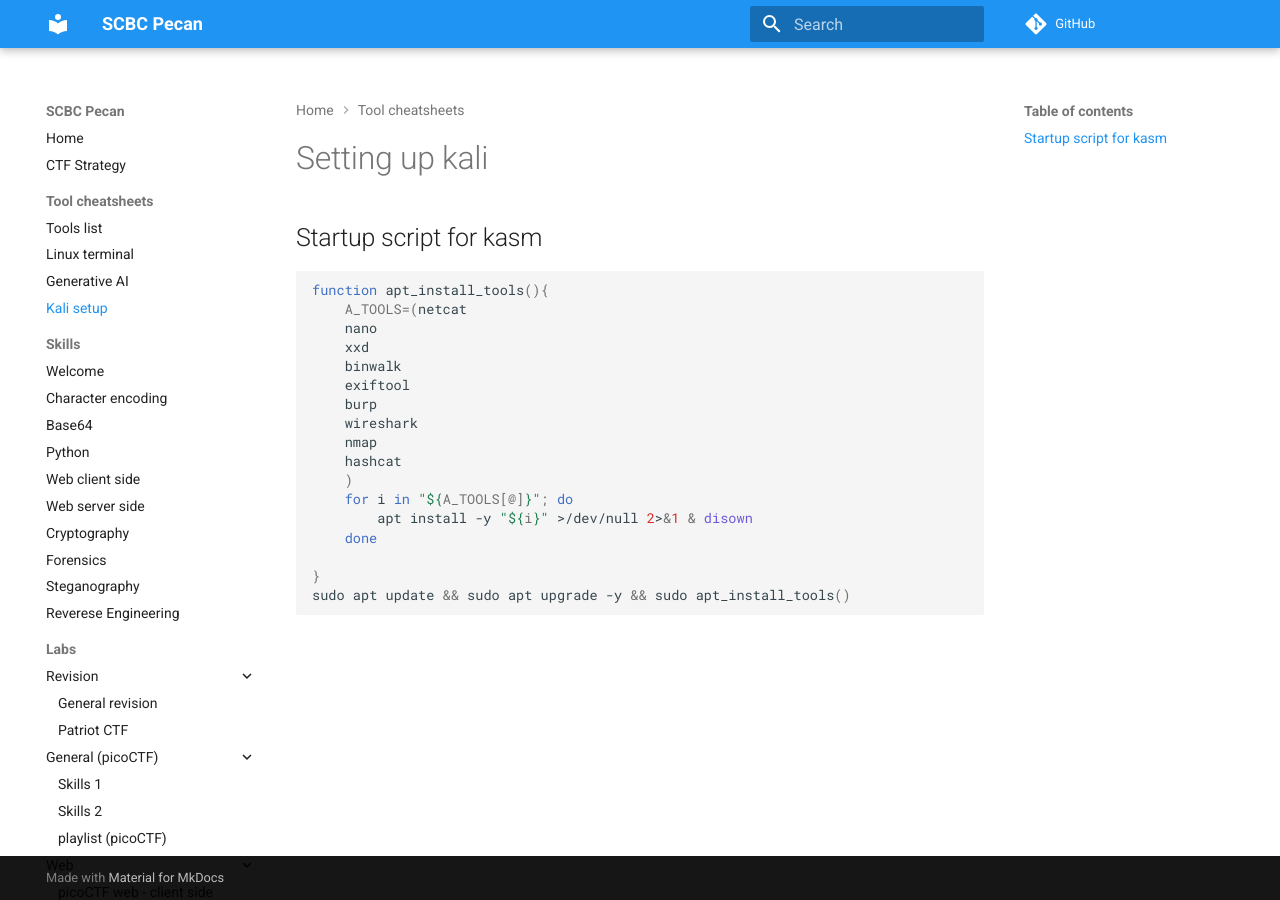
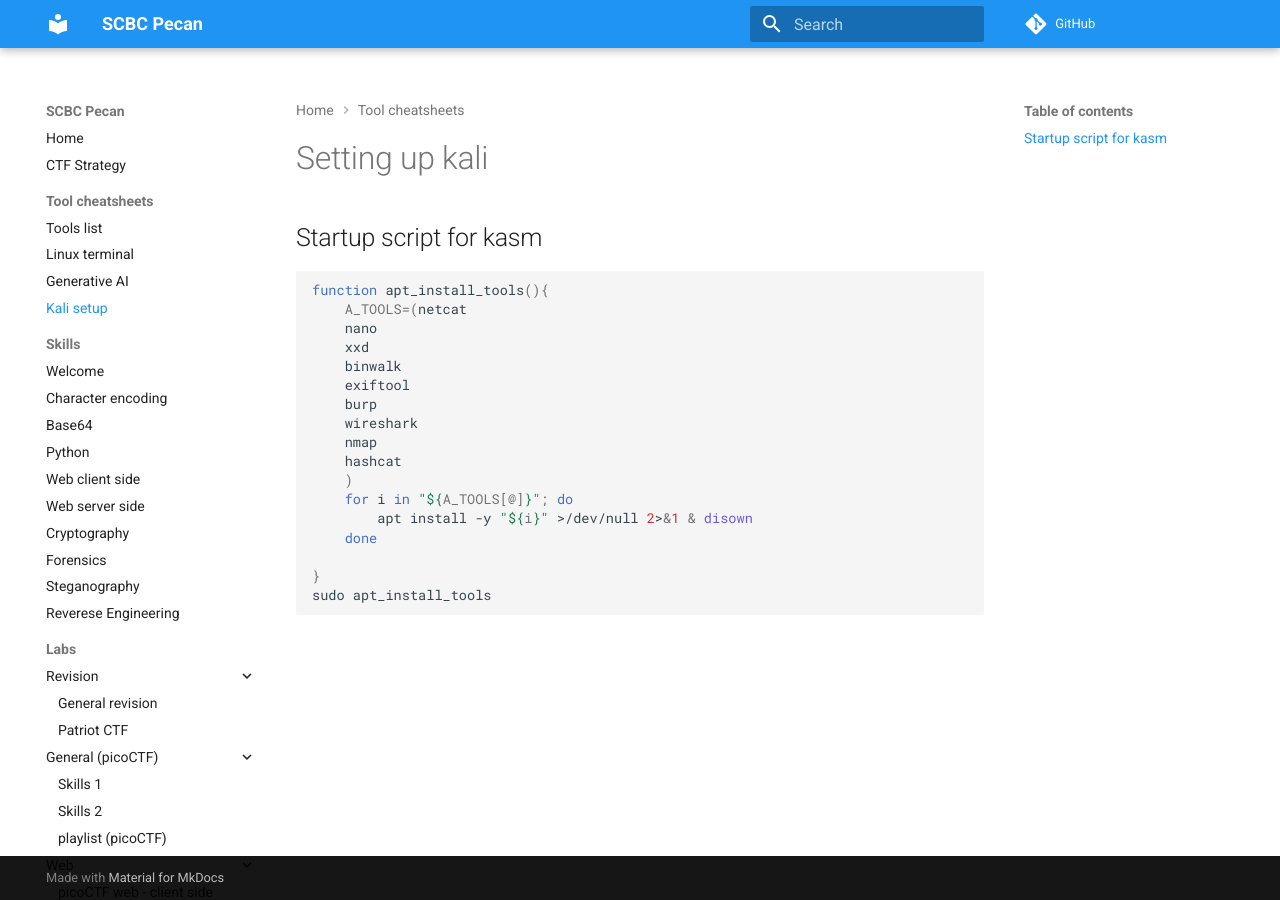
Before and after one commit to ding0t/scbc_pecan, an MkDocs documentation site: the page built from docs/labs/kali.md, in a window 1280 px wide. Built offline with MkDocs 1.6.1 and Material for MkDocs 9.7.7, drawn with Linux system fonts in a browser that asks for light colours; comment, search, counter and statistics services are not loaded.

Commit message:
bug fixes

````diff
--- a/docs/labs/kali.md
+++ b/docs/labs/kali.md
@@ -19,5 +19,5 @@ function apt_install_tools(){
     done
 
 }
-sudo apt update && sudo apt upgrade -y && sudo apt_install_tools()
+sudo apt_install_tools
 ```
````
